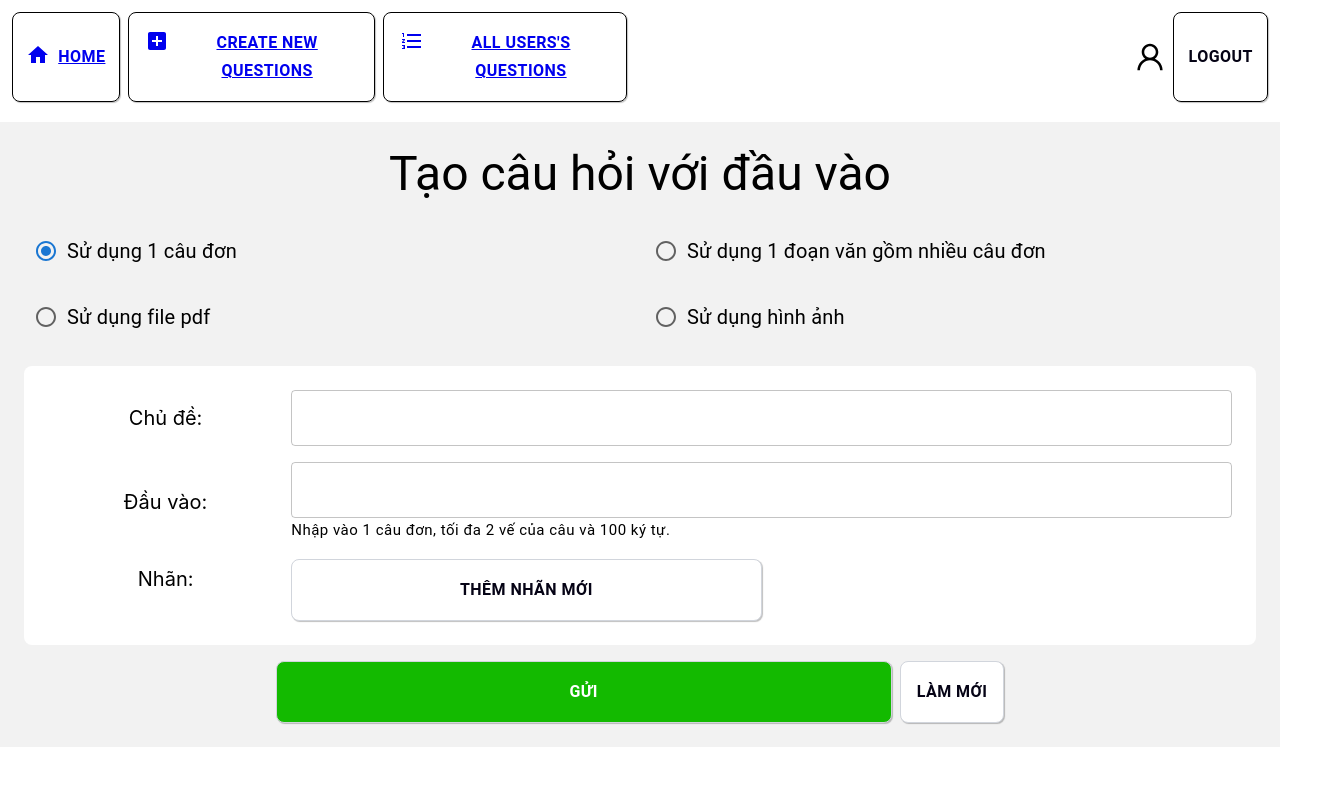
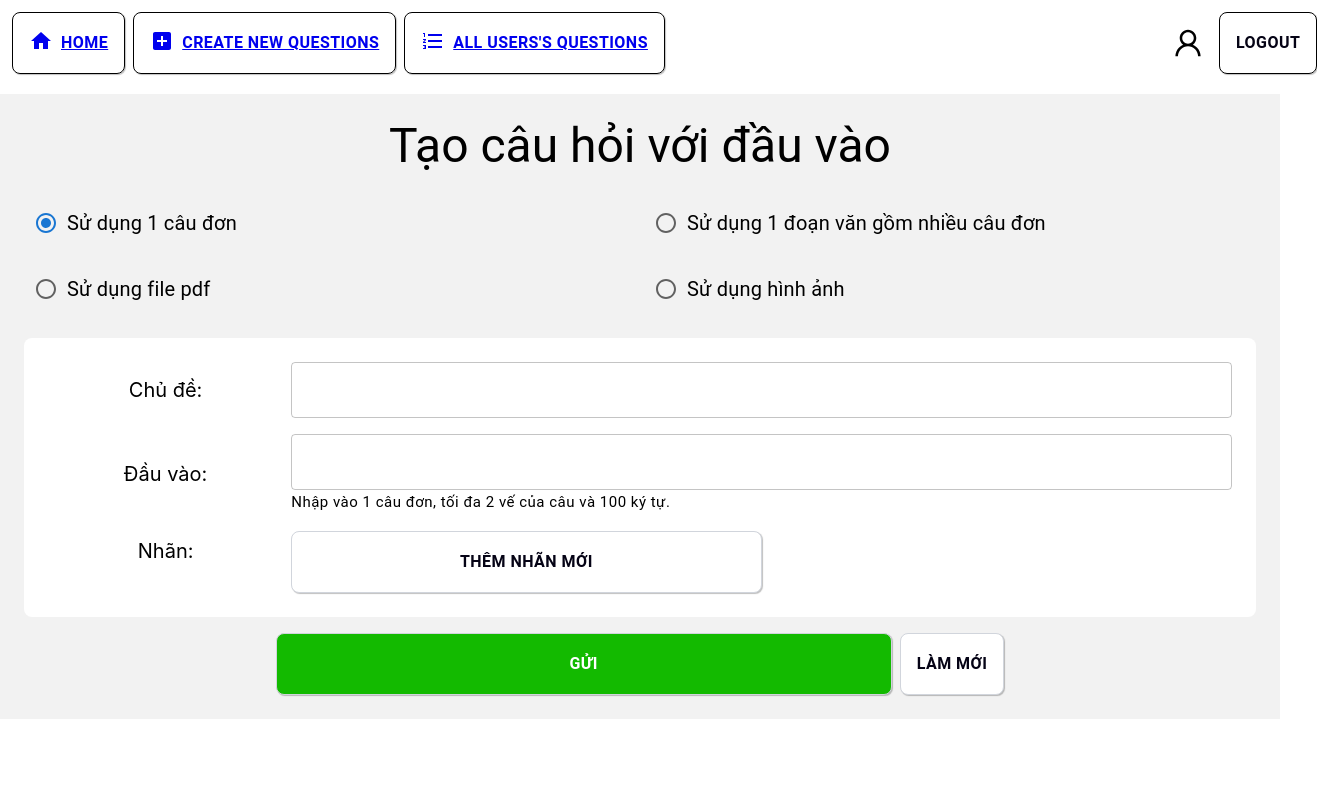
Before and after one commit to nabingx/FE_graduation_project, a React (Create React App) app in the folder web/: page /create_question in a window 1280 px wide. Shown: the top 786 px of the page, 1317 px wide, since content can reach past the window. Built offline with nearby package versions, Linux system fonts and the light colour scheme; sample sign-in values are in the browser's storage.

Commit message:
check thời gian hết hạn của token

```diff
--- a/web/src/components/layout/default_layout.tsx
+++ b/web/src/components/layout/default_layout.tsx
@@ -39,6 +39,10 @@ const DefaultLayout = ({ children }: { children: React.ReactNode }) => {
         window.location.reload();
     }
 
+    const handleRedirect = (path: string) => {
+        window.location.href = path;
+    }
+
     return (
         <Stack gap={1} sx={{ height: '100vh' }}>
             <Stack direction={"row"}
@@ -50,11 +54,11 @@ const DefaultLayout = ({ children }: { children: React.ReactNode }) => {
                     {
                         navigateList?.map((item: INavItem) => {
                             return (
-                                <NavigateButton key={item.path}>
-                                    <Link to={item.path}>
+                                <NavigateButton key={item.path} onClick={() => handleRedirect(item.path)}>
+                                    <Link to="#">
                                         <Stack direction={"row"} gap={1}>
                                             {item.icon}
-                                            <span>{item.label}</span>
+                                            <span style={{whiteSpace: 'nowrap'}}>{item.label}</span>
                                         </Stack>
                                     </Link>
                                 </NavigateButton>
@@ -62,14 +66,17 @@ const DefaultLayout = ({ children }: { children: React.ReactNode }) => {
                         })
                     }
                 </Stack>
+                <Stack direction={"row"} gap={2}>
                     <UserOutlined
                         style={{marginLeft: "500px", fontSize: "30px" }}
-                    onClick={() => window.location.href = "/infor-user"}
+                        onClick={() => handleRedirect("/infor-user")}
+                        title="Thông tin cá nhân"
                     />
 
                     <NavigateButton onClick={handleLogout}>
                         Logout
                     </NavigateButton>
+                </Stack>
 
             </Stack>
 
--- a/web/src/pages/login/LoginPage.tsx
+++ b/web/src/pages/login/LoginPage.tsx
@@ -1,4 +1,5 @@
 import axios from "axios";
+import moment from "moment";
 import { useState } from "react";
 import { observer } from "mobx-react";
 import { Button, Form, Input, Modal } from "antd";
@@ -35,6 +36,8 @@ const LoginPage = () => {
                 if (response?.data?.token) {
                     // Lưu token vào localStorage
                     StorageService.saveToken(response?.data?.token);
+                    // Lưu thời gian đăng nhập vào localStorage
+                    localStorage.setItem('login_time', moment().format('YYYY-MM-DD HH:mm:ss'));
                     window.location.href = '/question_detail';
                 } else {
                     setError(true);
--- a/web/src/routing/AppRouter.tsx
+++ b/web/src/routing/AppRouter.tsx
@@ -1,4 +1,5 @@
-import React from "react";
+import React, { useEffect } from "react";
+import moment from "moment";
 import { BrowserRouter as Router, Routes, Route, Navigate } from "react-router-dom";
 
 import LoginPage from "../pages/login/LoginPage";
@@ -11,6 +12,19 @@ const AppRouter: React.FC = () => {
         && (window.localStorage.getItem("auth_token"))
         ? (window.localStorage.getItem("auth_token"))
         : "";
+    useEffect(() => {
+        if (localStorage?.getItem("login_time")) {
+            /// check thời gian hết hạn của token
+            var login_time = moment(localStorage.getItem("login_time"));
+            var now = moment();
+            var diff = login_time.diff(now, 'hours', true);
+            if (Math.abs(diff) > 3) {   /// token hết hạn sau 3 tiếng
+                localStorage.removeItem("auth_token");
+                localStorage.removeItem("login_time");
+                window.location.reload();
+            }
+        }
+    }, [])
     return (
         <Router>
             <Routes>
```
Lines whose indentation alone changed are shown as unchanged.
